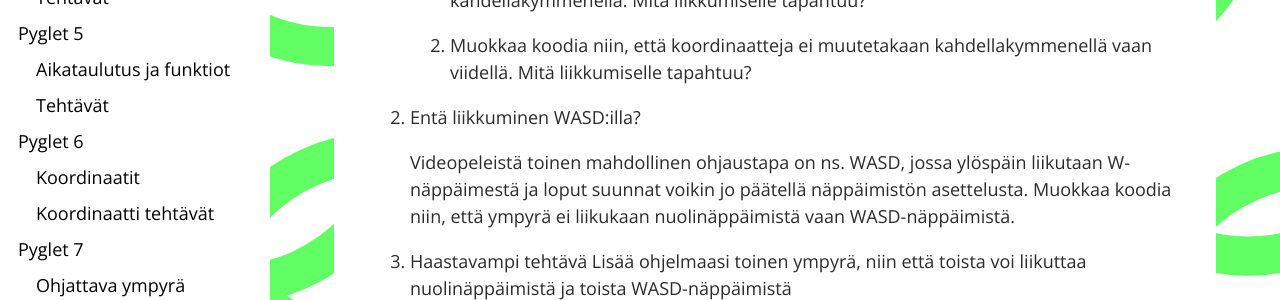
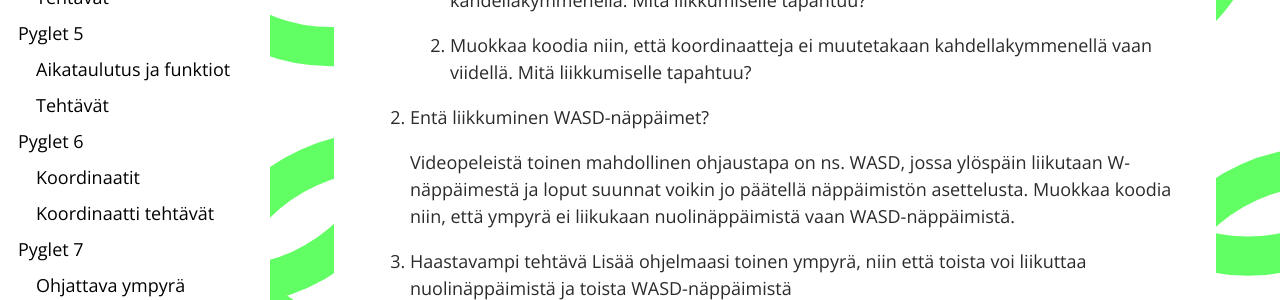
Before and after one commit to pupunu/pupunu.github.io, a Jekyll site: the page built from _content/pyglet07/index.md, in a window 1280 px wide and 900 px high, scrolled down 2074 px. Shown: the part 160-460 px from the top of the window. Built offline with Jekyll 4.4.1, drawn with Linux system fonts in a browser that asks for light colours.

Commit message:
tee tekstin laadun parannus

```diff
--- a/_content/pyglet07/p-7-t.md
+++ b/_content/pyglet07/p-7-t.md
@@ -4,7 +4,7 @@
 	2. Muokkaa koodia niin, että koordinaatteja ei muutetakaan kahdellakymmenellä vaan viidellä. Mitä liikkumiselle tapahtuu?
 
 
-2. Entä liikkuminen WASD:illa?
+2. Entä liikkuminen WASD-näppäimet?
 
 	Videopeleistä toinen mahdollinen ohjaustapa on ns. WASD, jossa ylöspäin liikutaan W-näppäimestä ja loput suunnat voikin jo päätellä näppäimistön asettelusta. Muokkaa koodia niin, että ympyrä ei liikukaan nuolinäppäimistä vaan WASD-näppäimistä.
 
```
